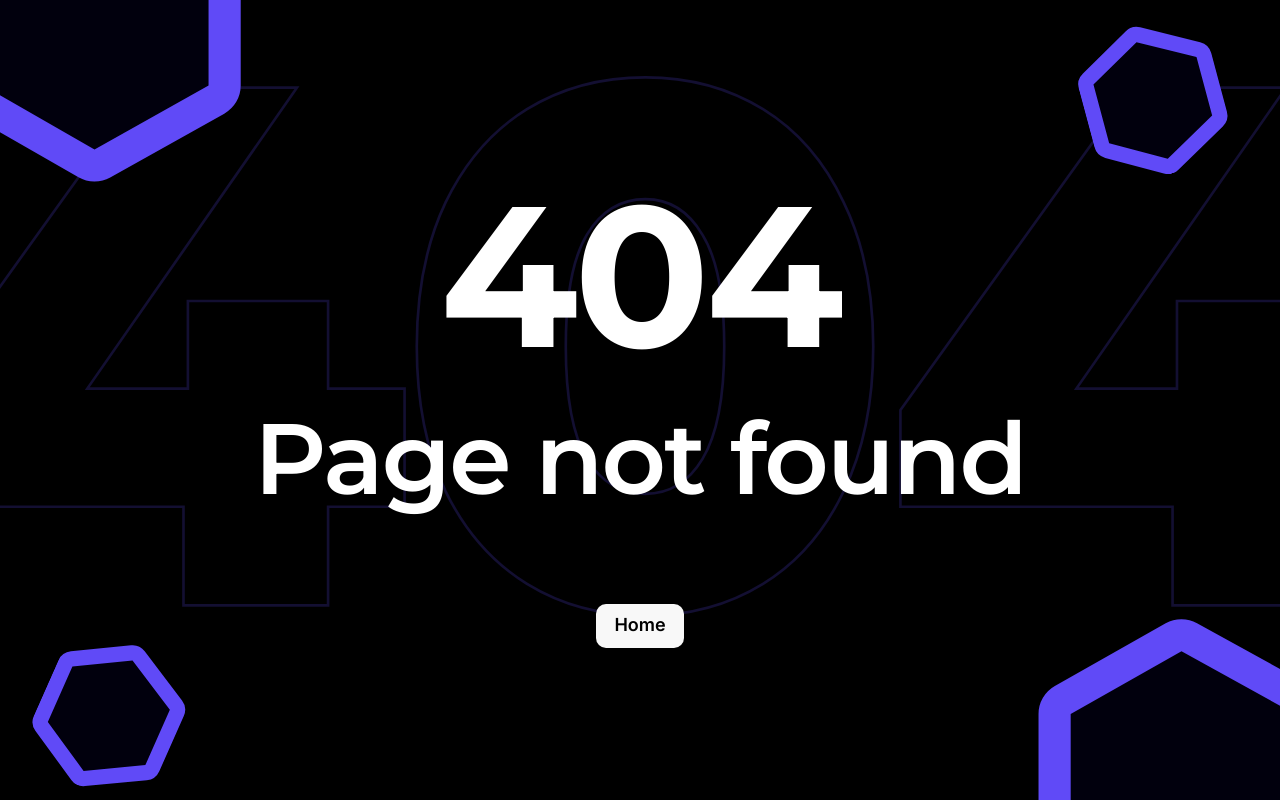
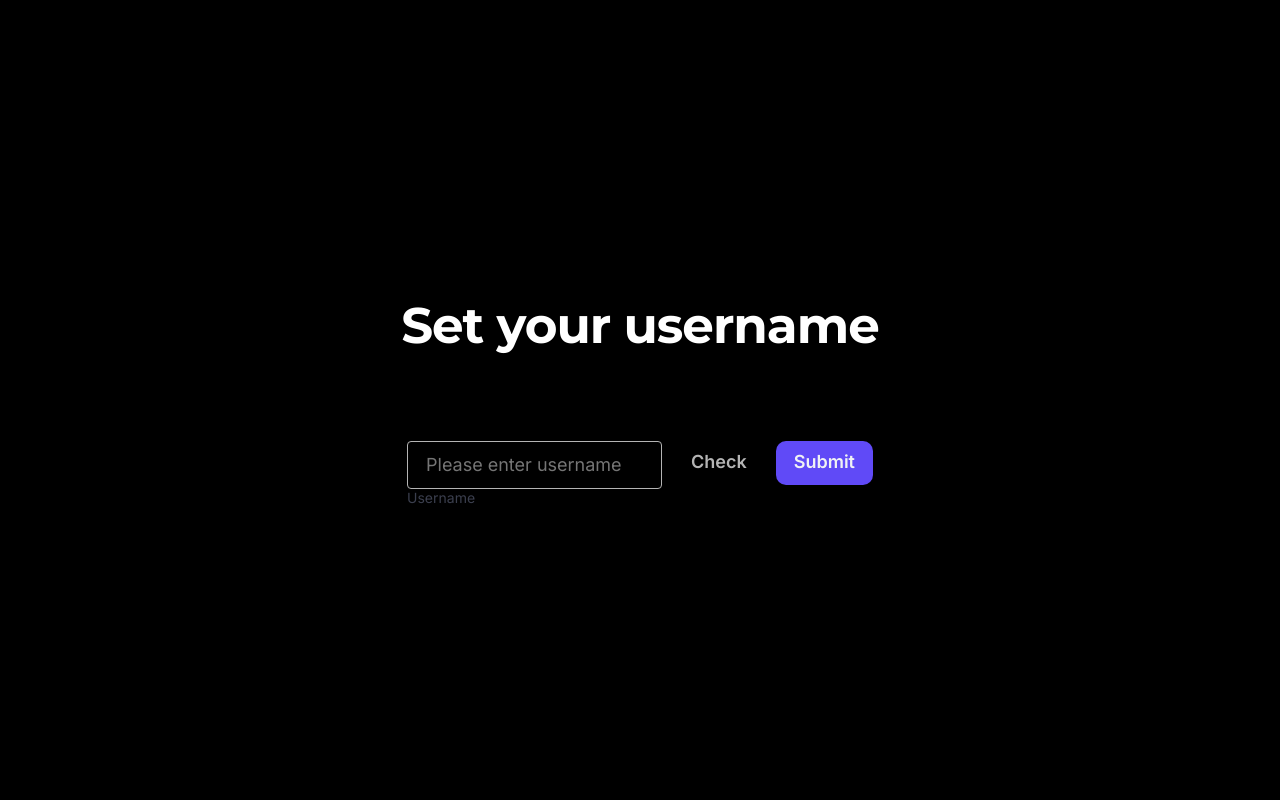
Before and after one commit to mbuslenko/pixold-web, a React (Create React App) app: page /username in a window 1280 px wide. Before the commit this address had no page. Built offline with nearby package versions, Linux system fonts and the light colour scheme.

Commit message:
username-page: add basic layout

```diff
--- a/src/App.tsx
+++ b/src/App.tsx
@@ -10,12 +10,13 @@ import LoginPage from './pages/loginPage/LoginPage';
 import LoginPreloaderPage from './pages/preloaderPages/LoginPreloaderPage';
 
 import './App.scss';
+import { UsernamePage } from './pages/usernamePage/UsernamePage';
 
 export const App: React.FC = () => {
   return (
     <BrowserRouter>
       <Routes>
-        <Route path="/" element={<Navigate replace to="/home" />} />
+        {/*         <Route path="/" element={<Navigate replace to="/home" />} />
         <Route path="/home" element={<HomePage />} />
         <Route path="/faq" element={<Faq />} />
         <Route path="/auth" element={<LoginPage />} />
@@ -25,7 +26,8 @@ export const App: React.FC = () => {
           <Route path='connect' element={<WalletConnect/>}/>
         </Route>
         <Route path="*" element={<Error404Page />} />
-        <Route path="/500" element={<Error500Page />} />
+        <Route path="/500" element={<Error500Page />} /> */}
+        <Route path="/username" element={<UsernamePage />} />
       </Routes>
     </BrowserRouter>
   );
--- /dev/null
+++ b/src/pages/usernamePage/UsernamePage.scss
@@ -0,0 +1,49 @@
+@import '../../shared/scss/Variable.scss';
+
+.username-wrap {
+  width: 100%;
+  height: 100vh;
+
+  display: flex;
+  flex-direction: column;
+  align-items: center;
+  justify-content: center;
+}
+
+.username-title {
+  font-family: Montserrat;
+  font-weight: bold;
+  font-size: 50px;
+  line-height: 61px;
+  text-align: center;
+  letter-spacing: -0.02em;
+
+  margin: 0;
+}
+
+.username-controls-wrap {
+  padding-top: 85px;
+  max-width: 400px;
+  display: grid;
+  grid-template-columns: [a] 1fr [a-e] 1fr [e] 1fr [ee];
+  grid-auto-columns: 100%;
+  justify-content: center;
+  gap: 98px 9px;
+  justify-items: center;
+}
+
+.username-btn-check {
+  color: $grey-b4;
+}
+
+/* .username-btn-submit {
+  background-color: $purple;
+  color: $font-grey;
+  justify-self: center;
+} */
+
+@media screen and (max-width: $screen-max-width-mobile) {
+  .username-title {
+    max-width: 300px;
+  }
+}
--- /dev/null
+++ b/src/pages/usernamePage/UsernamePage.tsx
@@ -0,0 +1,26 @@
+import { useState } from 'react';
+import { Button } from '../../components/ui-kit/button/Button';
+
+import { Input } from '../../components/ui-kit/input/Input';
+
+import './UsernamePage.scss';
+
+export const UsernamePage: React.FC = () => {
+  const [username, setUsername] = useState<string>('');
+
+  return (
+    <div className="username-wrap">
+      <h1 className="username-title">Set your username</h1>
+      <div className="username-controls-wrap">
+        <Input
+          type="text"
+          placeholder="Please enter username"
+          description="Username"
+          onInput={(text) => setUsername(text)}
+        />
+        <Button text="Check" priority="secondary" className="username-btn-check" />
+        <Button text="Submit" priority="primary" />
+      </div>
+    </div>
+  );
+};
--- a/src/shared/scss/Variable.scss
+++ b/src/shared/scss/Variable.scss
@@ -9,6 +9,7 @@ $red-light: #ff7675;
 $red-dark: #d63031;
 $purple: #604af7;
 $black: #010010;
+$grey-b4: #b4b4b4;
 
 $font-grey: #f0f2f4;
 $font-black: #3b3f4e;
```
